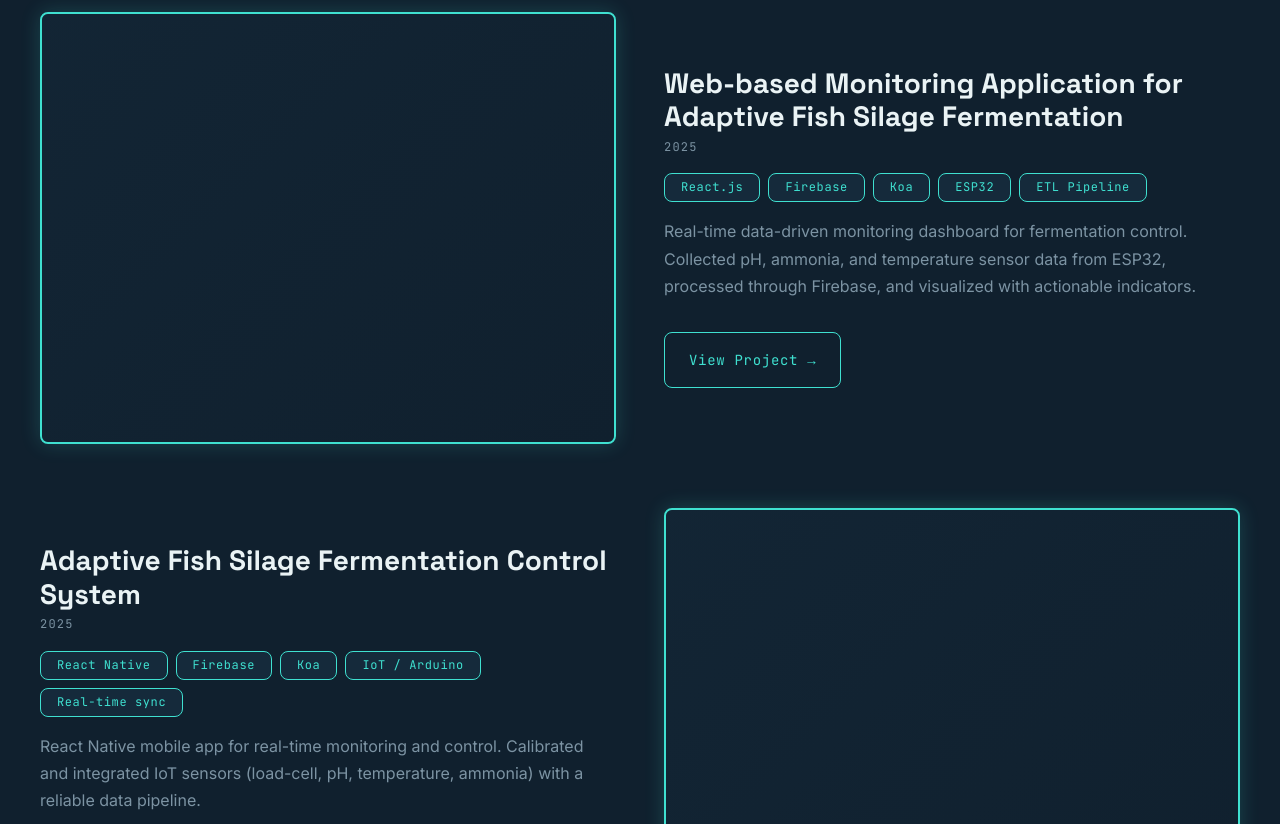
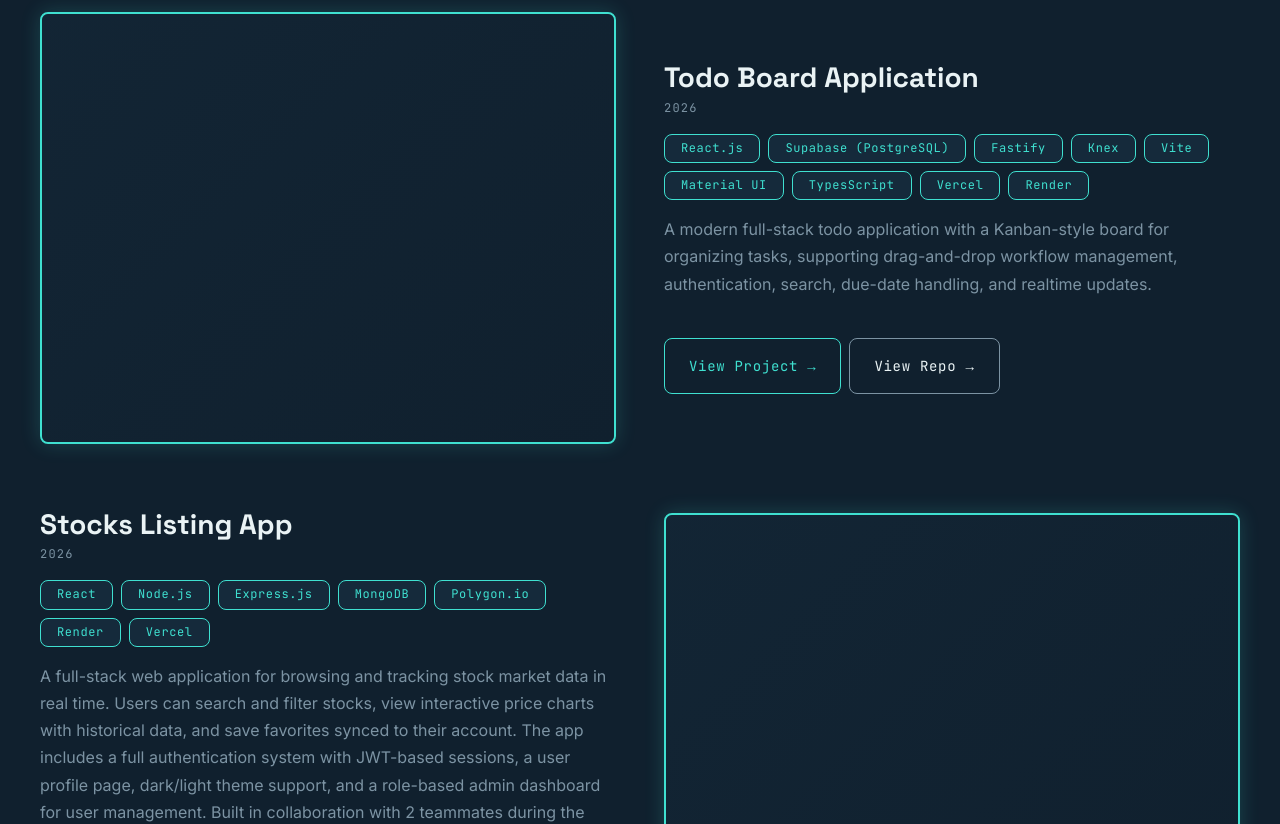
Before and after one commit to Itanaki/my-portfolio, a React (Vite) app: page / in a window 1280 px wide. Shown: the part 5580-6404 px from the top of the page. Built offline with nearby package versions, Linux system fonts and the light colour scheme.

Commit message:
- updated project links and demo

```diff
--- a/src/components/Projects.css
+++ b/src/components/Projects.css
@@ -45,7 +45,11 @@
 .placeholder {
   width: 100%;
   height: 100%;
-  background: linear-gradient(135deg, var(--surface-raised) 0%, var(--surface) 100%);
+  background: linear-gradient(
+    135deg,
+    var(--surface-raised) 0%,
+    var(--surface) 100%
+  );
   display: flex;
   align-items: center;
   justify-content: center;
@@ -159,3 +163,28 @@
     font-size: 1.125rem;
   }
 }
+
+.project-actions {
+  display: flex;
+  gap: var(--space-sm);
+  flex-wrap: wrap;
+  margin-top: var(--space-sm);
+}
+
+.project-button.secondary {
+  border-color: var(--text-muted);
+  color: var(--text);
+  background: transparent;
+}
+
+.project-button.secondary:hover {
+  border-color: var(--signal);
+  color: #0a1420;
+  background: var(--signal);
+}
+
+.project-link-missing {
+  font-family: var(--font-mono);
+  font-size: 0.75rem;
+  color: var(--text-muted);
+}
--- a/src/components/Projects.jsx
+++ b/src/components/Projects.jsx
@@ -1,5 +1,5 @@
-import { projects } from '../data/resume';
-import './Projects.css';
+import { projects } from "../data/resume";
+import "./Projects.css";
 
 export function Projects() {
   return (
@@ -8,8 +8,14 @@ export function Projects() {
         <h2>Featured Projects</h2>
 
         <div className="projects-list">
-          {projects.map((project, idx) => (
-            <div key={idx} className={`project-entry ${idx % 2 === 0 ? 'left' : 'right'}`}>
+          {projects.map((project, idx) => {
+            const hasDemo = Boolean(project.demo);
+            const hasRepo = Boolean(project.link);
+            return (
+              <div
+                key={idx}
+                className={`project-entry ${idx % 2 === 0 ? "left" : "right"}`}
+              >
                 <div className="project-image">
                   <div className="placeholder"></div>
                 </div>
@@ -22,18 +28,47 @@ export function Projects() {
 
                   <div className="project-tech">
                     {project.tech.map((t) => (
-                    <span key={t} className="tech-chip">{t}</span>
+                      <span key={t} className="tech-chip">
+                        {t}
+                      </span>
                     ))}
                   </div>
 
                   <p className="project-description">{project.description}</p>
 
-                <a href="#" className="project-button">
+                  <div className="project-actions">
+                    {hasDemo && (
+                      <a
+                        href={project.demo}
+                        className="project-button"
+                        target="_blank"
+                        rel="noopener noreferrer"
+                      >
                         View Project →
                       </a>
+                    )}
+
+                    {hasRepo && (
+                      <a
+                        href={project.link}
+                        className="project-button secondary"
+                        target="_blank"
+                        rel="noopener noreferrer"
+                      >
+                        View Repo →
+                      </a>
+                    )}
+                  </div>
+
+                  {!hasDemo && !hasRepo && (
+                    <span className="project-link-missing">
+                      No public link available
+                    </span>
+                  )}
                 </div>
               </div>
-          ))}
+            );
+          })}
         </div>
       </div>
     </section>
--- a/src/data/resume.js
+++ b/src/data/resume.js
@@ -1,133 +1,235 @@
 export const profile = {
-  name: 'Enzo Daren B. Padual',
-  role: 'Programmer Analyst Trainee',
-  company: 'Cognizant',
-  email: 'enzopadual@gmail.com',
-  github: 'https://github.com/Itanaki',
-  bio: 'Motivated full-stack developer with hands-on experience in enterprise web applications using React, TypeScript, and Node.js. Currently at Cognizant working on form management solutions with CliftonLarsonAllen, with a background in Computer Engineering and Linux systems administration. Continuously learning cloud infrastructure, microservices, and AI-assisted development.',
-  status: 'Online',
+  name: "Enzo Daren B. Padual",
+  role: "Programmer Analyst Trainee",
+  company: "Cognizant",
+  email: "enzopadual@gmail.com",
+  github: "https://github.com/Itanaki",
+  bio: "Motivated full-stack developer with hands-on experience in enterprise web applications using React, TypeScript, and Node.js. Currently at Cognizant working on form management solutions with CliftonLarsonAllen, with a background in Computer Engineering and Linux systems administration. Continuously learning cloud infrastructure, microservices, and AI-assisted development.",
+  status: "Online",
 };
 
 export const skills = [
   {
-    category: 'Frontend',
+    category: "Frontend",
     items: [
-      { name: 'React', level: 4, yearsExp: 2, lastUsed: 2026 },
-      { name: 'TypeScript', level: 3, yearsExp: 0.1, lastUsed: 2026 },
-      { name: 'JavaScript', level: 4, yearsExp: 4, lastUsed: 2026 },
-      { name: 'HTML / CSS', level: 4, yearsExp: 4, lastUsed: 2026 },
-      { name: 'React Native', level: 3, yearsExp: 1, lastUsed: 2025 },
-      { name: 'MUI', level: 3, yearsExp: 0.4, lastUsed: 2026 },
+      { name: "React", level: 4, yearsExp: 2, lastUsed: 2026 },
+      { name: "TypeScript", level: 3, yearsExp: 0.1, lastUsed: 2026 },
+      { name: "JavaScript", level: 4, yearsExp: 4, lastUsed: 2026 },
+      { name: "HTML / CSS", level: 4, yearsExp: 4, lastUsed: 2026 },
+      { name: "React Native", level: 3, yearsExp: 1, lastUsed: 2025 },
+      { name: "MUI", level: 3, yearsExp: 0.4, lastUsed: 2026 },
     ],
   },
   {
-    category: 'Backend',
+    category: "Backend",
     items: [
-      { name: 'Node.js', level: 4, yearsExp: 1, lastUsed: 2026 },
-      { name: 'C#/.NET', level: 3, yearsExp: 0.5, lastUsed: 2026 },
-      { name: 'Fastify', level: 3, yearsExp: 0.5, lastUsed: 2026 },
-      { name: 'REST API', level: 3, yearsExp: 0.4, lastUsed: 2026 },
-      { name: 'Knex.js', level: 3, yearsExp: 0.4, lastUsed: 2026 },
+      { name: "Node.js", level: 4, yearsExp: 1, lastUsed: 2026 },
+      { name: "C#/.NET", level: 3, yearsExp: 0.5, lastUsed: 2026 },
+      { name: "Fastify", level: 3, yearsExp: 0.5, lastUsed: 2026 },
+      { name: "REST API", level: 3, yearsExp: 0.4, lastUsed: 2026 },
+      { name: "Knex.js", level: 3, yearsExp: 0.4, lastUsed: 2026 },
     ],
   },
   {
-    category: 'Database',
+    category: "Database",
     items: [
-      { name: 'MSSQL', level: 4, yearsExp: 1, lastUsed: 2026 },
-      { name: 'Firestore', level: 3, yearsExp: 1, lastUsed: 2025 },
-      { name: 'MongoDB', level: 2, yearsExp: 0.5, lastUsed: 2026 },
+      { name: "MSSQL", level: 4, yearsExp: 1, lastUsed: 2026 },
+      { name: "Firestore", level: 3, yearsExp: 1, lastUsed: 2025 },
+      { name: "MongoDB", level: 2, yearsExp: 0.5, lastUsed: 2026 },
     ],
   },
   {
-    category: 'Infrastructure & Tools',
+    category: "Infrastructure & Tools",
     items: [
-      { name: 'Git', level: 4, yearsExp: 3, lastUsed: 2026 },
-      { name: 'Azure', level: 3, yearsExp: 0.3, lastUsed: 2026 },
-      { name: 'Docker', level: 2, yearsExp: 1, lastUsed: 2026 },
-      { name: 'Linux Admin', level: 4, yearsExp: 3, lastUsed: 2024 },
-      { name: 'Ansible', level: 3, yearsExp: 2, lastUsed: 2024 },
-      { name: 'Bash Scripting', level: 3, yearsExp: 2, lastUsed: 2024 },
-      { name: 'VS Code', level: 4, yearsExp: 4, lastUsed: 2026 },
+      { name: "Git", level: 4, yearsExp: 3, lastUsed: 2026 },
+      { name: "Azure", level: 3, yearsExp: 0.3, lastUsed: 2026 },
+      { name: "Docker", level: 2, yearsExp: 1, lastUsed: 2026 },
+      { name: "Linux Admin", level: 4, yearsExp: 3, lastUsed: 2024 },
+      { name: "Ansible", level: 3, yearsExp: 2, lastUsed: 2024 },
+      { name: "Bash Scripting", level: 3, yearsExp: 2, lastUsed: 2024 },
+      { name: "VS Code", level: 4, yearsExp: 4, lastUsed: 2026 },
     ],
   },
 ];
 
 export const experience = [
   {
-    role: 'Programmer Analyst Trainee',
-    company: 'Cognizant GenC (StackRoute Bootcamp)',
-    period: '2026–Present',
-    description: "Full-stack development fundamentals through Cognizant's intensive bootcamp program. Developed responsive UIs, built and optimized front-end components, and implemented interactive features using React, JavaScript, and Node.js.",
-    highlights: ['HTML / CSS / Bootstrap', 'JavaScript / React', 'Node.js / Express', 'Git workflow'],
+    role: "Programmer Analyst Trainee",
+    company: "Cognizant GenC (StackRoute Bootcamp)",
+    period: "2026 – Present",
+    description:
+      "Full-stack development fundamentals through Cognizant's intensive bootcamp program. Developed responsive UIs, built and optimized front-end components, and implemented interactive features using React, JavaScript, and Node.js.",
+    highlights: [
+      "HTML / CSS / Bootstrap",
+      "JavaScript / React",
+      "Node.js / Express",
+      "Git workflow",
+    ],
   },
   {
-    role: 'Frontend Developer (Client: CliftonLarsonAllen)',
-    company: 'Cognizant',
-    period: 'Apr 2026 – Jul 2026',
-    description: 'Developed and maintained enterprise web applications for form management solutions. Implemented features, debugged defects, and collaborated with QA and business stakeholders on a React + TypeScript stack.',
-    highlights: ['React / TypeScript / JavaScript', 'REST APIs / SQL Server', 'Azure DevOps / Git', 'Agile Scrum', 'Code reviews & PRs'],
+    role: "FullStack Developer (Client: CliftonLarsonAllen)",
+    company: "Cognizant",
+    period: "Apr 2026 – Jul 2026",
+    description:
+      "Developed and maintained enterprise web applications for form management solutions. Implemented features, debugged defects, and collaborated with QA and business stakeholders on a React + TypeScript stack.",
+    highlights: [
+      "React / TypeScript / JavaScript",
+      "REST APIs / SQL Server",
+      "Azure DevOps / Git",
+      "Agile Scrum",
+      "Code reviews & PRs",
+    ],
   },
   {
-    role: 'Hardware & Technical Support Intern',
-    company: 'Twireless Inc.',
-    period: 'Mar 2025 – Jun 2025',
-    description: 'Diagnosed and resolved hardware/software issues, performed system maintenance, and provided technical support across departments. Managed inventory and quality checks.',
-    highlights: ['Troubleshooting', 'System maintenance', 'Network concepts', 'Inventory management'],
+    role: "Hardware & Technical Support Intern",
+    company: "Twireless Inc.",
+    period: "Mar 2025 – Jun 2025",
+    description:
+      "Diagnosed and resolved hardware/software issues, performed system maintenance, and provided technical support across departments. Managed inventory and quality checks.",
+    highlights: [
+      "Troubleshooting",
+      "System maintenance",
+      "Network concepts",
+      "Inventory management",
+    ],
   },
 ];
 
 export const projects = [
   {
-    title: 'Web-based Monitoring Application for Adaptive Fish Silage Fermentation',
-    year: 2025,
-    description: 'Real-time data-driven monitoring dashboard for fermentation control. Collected pH, ammonia, and temperature sensor data from ESP32, processed through Firebase, and visualized with actionable indicators.',
-    tech: ['React.js', 'Firebase', 'Koa', 'ESP32', 'ETL Pipeline'],
+    title: "Todo Board Application",
+    year: 2026,
+    description:
+      "A modern full-stack todo application with a Kanban-style board for organizing tasks, supporting drag-and-drop workflow management, authentication, search, due-date handling, and realtime updates.",
+    tech: [
+      "React.js",
+      "Supabase (PostgreSQL)",
+      "Fastify",
+      "Knex",
+      "Vite",
+      "Material UI",
+      "TypesScript",
+      "Vercel",
+      "Render",
+    ],
+    link: "https://github.com/Itanaki/todo-app",
+    demo: "https://todo-app-nine-sandy-59.vercel.app/",
   },
   {
-    title: 'Adaptive Fish Silage Fermentation Control System',
-    year: 2025,
-    description: 'React Native mobile app for real-time monitoring and control. Calibrated and integrated IoT sensors (load-cell, pH, temperature, ammonia) with a reliable data pipeline.',
-    tech: ['React Native', 'Firebase', 'Koa', 'IoT / Arduino', 'Real-time sync'],
+    title: "Stocks Listing App",
+    year: 2026,
+    description:
+      "A full-stack web application for browsing and tracking stock market data in real time. Users can search and filter stocks, view interactive price charts with historical data, and save favorites synced to their account. The app includes a full authentication system with JWT-based sessions, a user profile page, dark/light theme support, and a role-based admin dashboard for user management. Built in collaboration with 2 teammates during the React-Node.js bootcamp.",
+    tech: [
+      "React",
+      "Node.js",
+      "Express.js",
+      "MongoDB",
+      "Polygon.io",
+      "Render",
+      "Vercel",
+    ],
+    link: "https://github.com/Itanaki/Stock-Listing-App",
+    demo: "https://stock-listing-app-black.vercel.app/",
   },
   {
-    title: 'Portable Solar-Powered Desalination System',
+    title:
+      "Web-based Monitoring Application for Adaptive Fish Silage Fermentation",
+    year: 2025,
+    description:
+      "Real-time data-driven monitoring dashboard for fermentation control. Collected pH, ammonia, and temperature sensor data from ESP32, processed through Firebase, and visualized with actionable indicators.",
+    tech: ["React.js", "Firebase", "Koa", "ESP32", "ETL Pipeline"],
+    link: "https://github.com/Itanaki/softdes-app",
+    demo: "https://itanaki.github.io/softdes-app/#/monitoring",
+  },
+  {
+    title: "Adaptive Fish Silage Fermentation Control System",
+    year: 2025,
+    description:
+      "React Native mobile app for real-time monitoring and control. Calibrated and integrated IoT sensors (load-cell, pH, temperature, ammonia) with a reliable data pipeline.",
+    tech: [
+      "React Native",
+      "Firebase",
+      "Koa",
+      "IoT / Arduino",
+      "Real-time sync",
+    ],
+    link: "https://github.com/Itanaki/dynamic-app-with-notif",
+    demo: "",
+  },
+  {
+    title: "Portable Solar-Powered Desalination System",
     year: 2024,
-    description: 'Designed and built a modular, portable desalination unit with integrated ultra-filtration for safe drinking water. Led core design, integrated PPM sensors with real-time validation.',
-    tech: ['Hardware design', 'IoT', 'Data logging', 'PPM sensor logic'],
+    description:
+      "Designed and built a modular, portable desalination unit with integrated ultra-filtration for safe drinking water. Led core design, integrated PPM sensors with real-time validation.",
+    tech: ["Hardware design", "IoT", "Data logging", "PPM sensor logic"],
   },
 ];
 
 export const curatedCertifications = [
-  { name: 'React 18 / 19 Course', date: 'Mar 2026' },
-  { name: 'React & TypeScript - The Practical Guide', date: 'Mar 2026' },
-  { name: 'The Ultimate Redux Course 2026', date: 'Mar 2026' },
-  { name: 'The Complete Microservices & Event-Driven Architecture', date: 'Mar 2026' },
-  { name: 'Prompt Engineering Foundation', date: 'Apr 2026' },
-  { name: 'Claude AI & Claude Code Integration', date: 'May 2026' },
-  { name: 'Azure OpenAI Services - The Complete Guide', date: 'May 2026' },
-  { name: 'AI Agents - Building Teams of LLM Agents', date: 'Apr 2026' },
+  { name: "React 18 / 19 Course", date: "Mar 2026" },
+  { name: "React & TypeScript - The Practical Guide", date: "Mar 2026" },
+  { name: "The Ultimate Redux Course 2026", date: "Mar 2026" },
+  {
+    name: "The Complete Microservices & Event-Driven Architecture",
+    date: "Mar 2026",
+  },
+  { name: "Prompt Engineering Foundation", date: "Apr 2026" },
+  { name: "Claude AI & Claude Code Integration", date: "May 2026" },
+  { name: "Azure OpenAI Services - The Complete Guide", date: "May 2026" },
+  { name: "AI Agents - Building Teams of LLM Agents", date: "Apr 2026" },
 ];
 
 export const allCertifications = [
-  { name: 'Understanding Personality Types at Work', date: 'Jan 2026' },
-  { name: 'How to Build Your Professional Network', date: 'Jan 2026' },
-  { name: 'Accountability Training For Managers and Corporate Employees', date: 'Jan 2026' },
-  { name: 'React 18 / 19 Course 2025 - Learn React JS the Fast Way', date: 'Mar 2026' },
-  { name: 'React & TypeScript - The Practical Guide', date: 'Mar 2026' },
-  { name: 'The Ultimate Redux Course 2026 - [LATEST Redux-toolkit]', date: 'Mar 2026' },
-  { name: 'The Complete Microservices & Event-Driven Architecture', date: 'Mar 2026' },
-  { name: 'Microservices: Designing Highly Scalable Systems', date: 'Mar 2026' },
-  { name: 'Microservices Architecture - The Complete Guide', date: 'Mar 2026' },
-  { name: 'Prompt Engineering Foundation', date: 'Apr 2026' },
-  { name: 'Intro to AI Agents: Build an Army of Digital Workers with AI', date: 'Apr 2026' },
-  { name: 'AI Agents: Building Teams of LLM Agents that Work For You', date: 'Apr 2026' },
-  { name: 'AI Agents - 101 Basics', date: 'Apr 2026' },
-  { name: "Claude AI: The AI Assistant You'll Actually Use", date: 'Apr 2026' },
-  { name: 'Claude, Claude Code, Claude Cowork, and Claude in MS Office', date: 'May 2026' },
-  { name: 'Claude Awareness Program', date: 'May 2026' },
-  { name: 'Machine Learning for Absolute Beginners - Level 1', date: 'May 2026' },
-  { name: 'Executive Briefing: Deep Learning (DL)', date: 'May 2026' },
-  { name: 'Executive Briefing: Natural Language Processing (NLP)', date: 'May 2026' },
-  { name: 'Azure OpenAI Services - The Complete Guide', date: 'May 2026' },
-  { name: 'Prompt Engineering - Dot Net', date: 'Jun 2026' },
+  { name: "Understanding Personality Types at Work", date: "Jan 2026" },
+  { name: "How to Build Your Professional Network", date: "Jan 2026" },
+  {
+    name: "Accountability Training For Managers and Corporate Employees",
+    date: "Jan 2026",
+  },
+  {
+    name: "React 18 / 19 Course 2025 - Learn React JS the Fast Way",
+    date: "Mar 2026",
+  },
+  { name: "React & TypeScript - The Practical Guide", date: "Mar 2026" },
+  {
+    name: "The Ultimate Redux Course 2026 - [LATEST Redux-toolkit]",
+    date: "Mar 2026",
+  },
+  {
+    name: "The Complete Microservices & Event-Driven Architecture",
+    date: "Mar 2026",
+  },
+  {
+    name: "Microservices: Designing Highly Scalable Systems",
+    date: "Mar 2026",
+  },
+  { name: "Microservices Architecture - The Complete Guide", date: "Mar 2026" },
+  { name: "Prompt Engineering Foundation", date: "Apr 2026" },
+  {
+    name: "Intro to AI Agents: Build an Army of Digital Workers with AI",
+    date: "Apr 2026",
+  },
+  {
+    name: "AI Agents: Building Teams of LLM Agents that Work For You",
+    date: "Apr 2026",
+  },
+  { name: "AI Agents - 101 Basics", date: "Apr 2026" },
+  { name: "Claude AI: The AI Assistant You'll Actually Use", date: "Apr 2026" },
+  {
+    name: "Claude, Claude Code, Claude Cowork, and Claude in MS Office",
+    date: "May 2026",
+  },
+  { name: "Claude Awareness Program", date: "May 2026" },
+  {
+    name: "Machine Learning for Absolute Beginners - Level 1",
+    date: "May 2026",
+  },
+  { name: "Executive Briefing: Deep Learning (DL)", date: "May 2026" },
+  {
+    name: "Executive Briefing: Natural Language Processing (NLP)",
+    date: "May 2026",
+  },
+  { name: "Azure OpenAI Services - The Complete Guide", date: "May 2026" },
+  { name: "Prompt Engineering - Dot Net", date: "Jun 2026" },
 ];
```
Lines whose indentation alone changed are shown as unchanged.
